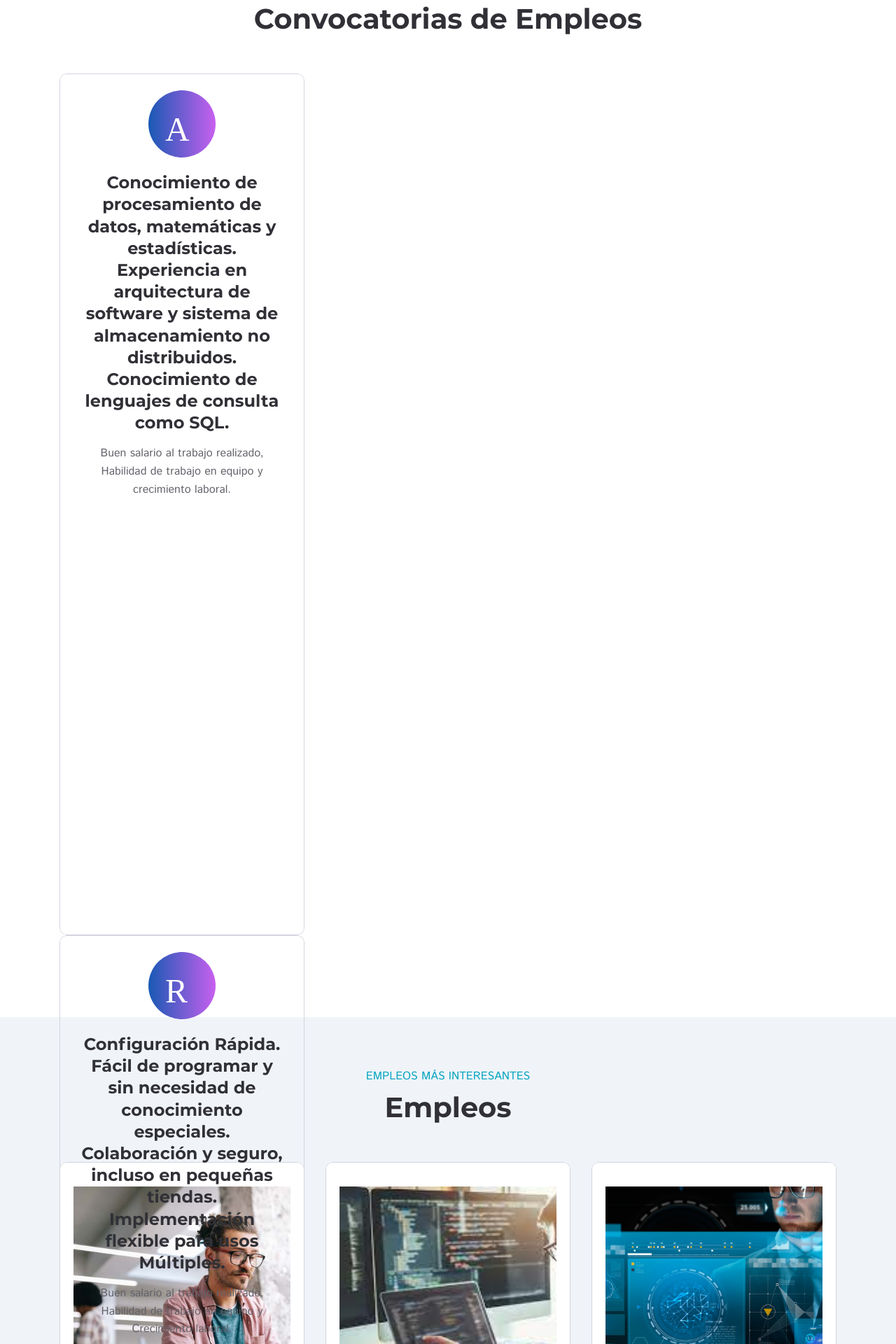
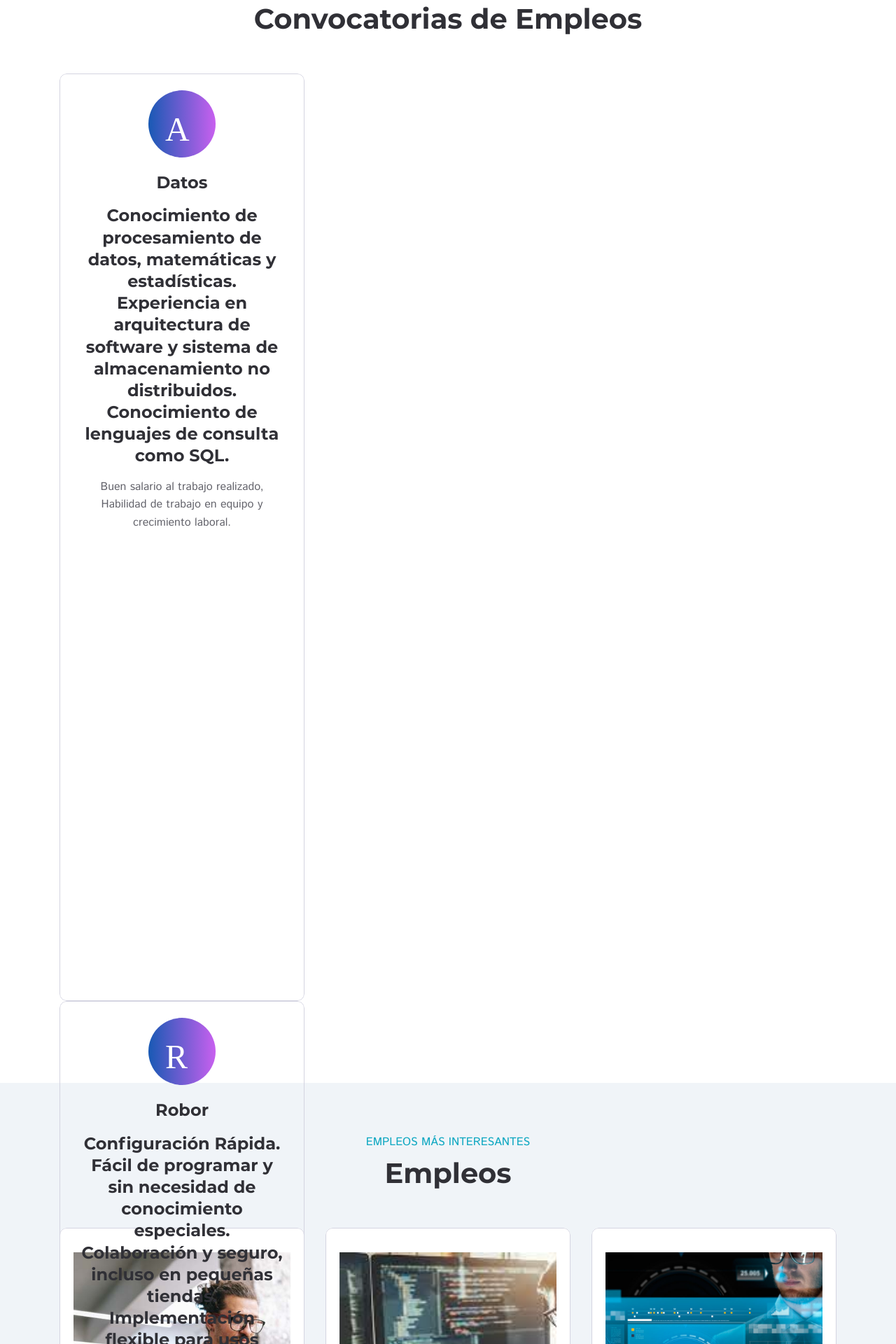
Before and after one commit to CarolinaHernandezRuiz/proyectofinal, a Django app: page / in a window 1280 px wide. Shown: the part 915-2835 px from the top of the page at 70% size. Run offline with Django 4.2, Linux system fonts and the light colour scheme; data comes from the database, SQL or seed files in the repository; some libraries are stand-ins or nearby versions.

Commit message:
once de Modificacion

```diff
--- a/app_empleosti/templates/app/index.html
+++ b/app_empleosti/templates/app/index.html
@@ -46,10 +46,8 @@
                     <div class="iitem-icon">
                         <i class="material-icons material-icons-outlined md-48" >{{ Emple.titulo }}</i>
                     </div>
-                    <div class="iitem-icon-bg">
-                        <i class="material-icons material-icons-outlined" >{{ Emple.category }}</i>
-                    </div>
-                    <h3 class="iitem-heading item-heading-large" >{{ Emple.requisitos}}</h3>
+                    <h3 class="iitem-heading item-heading-large" >{{ Emple.category}}</h3>
+                    <h4 class="iitem-heading item-heading-large" >{{ Emple.requisitos}}</h4>
                     <div class="iitem-desc" >{{ Emple.oferta }}</div>
                 </a>
                 {% endfor %}
```
